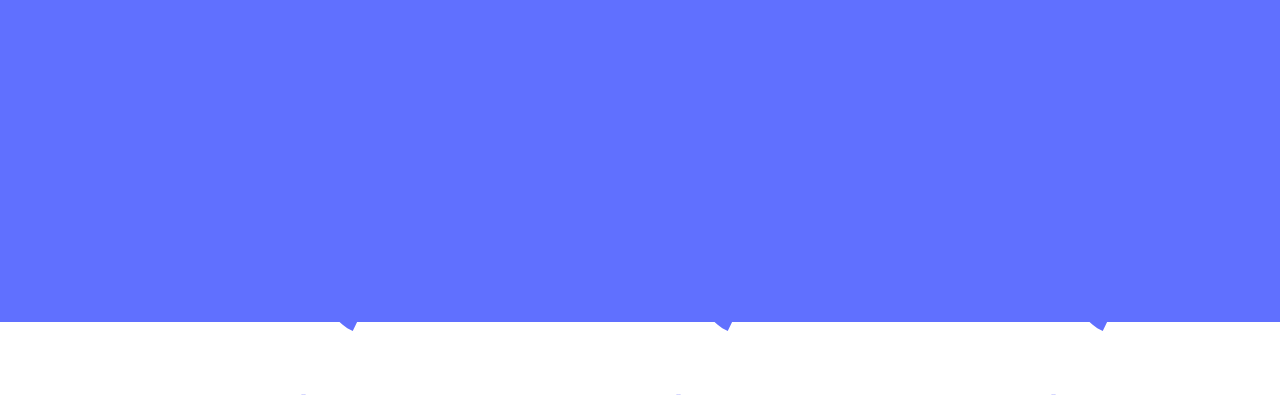
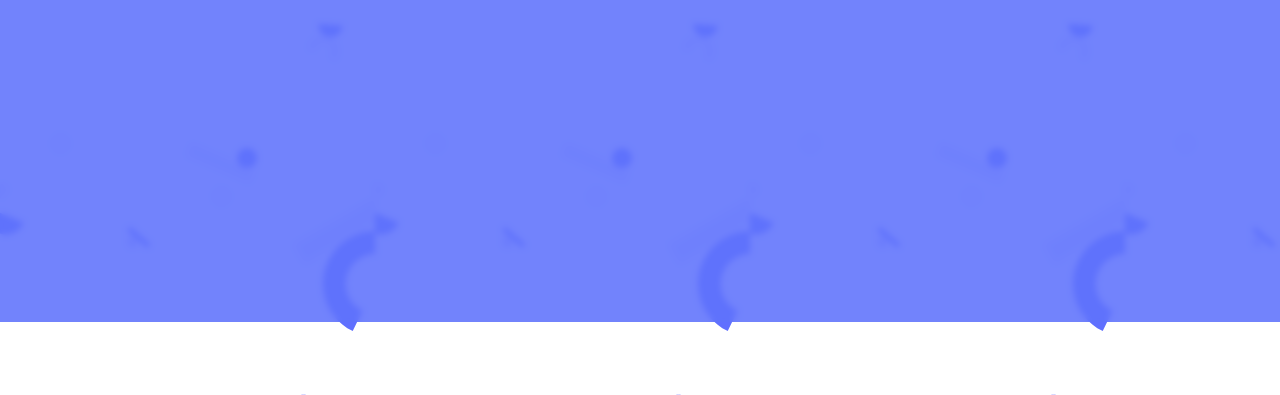
Before and after one commit to Munsa1/Portfolio-Redo, a plain HTML site: page index.html in a window 1280 px wide. Shown: the part 478-873 px from the top of the page. Drawn offline with Linux system fonts and the light colour scheme.

Commit message:
Add app.js to contain all website JavaScript code

```diff
--- a/index.html
+++ b/index.html
@@ -14,17 +14,15 @@
             <a href="#" class="logo">Logo</a>
             <div><i class="fa-solid fa-bars"></i></div>
         </div>
-        <div class="links-container">
-
-        </div>
         <div class="my-links d-flex">
             <i class="fa-solid fa-xmark"></i>
             <a href="#portfolio">Portfolio</a>
             <a href="#about">About</a>
             <a href="#contact">Contact</a>
         </div>
+        <div class="overlay"></div>
     </header>
-    <div class="portfolio">
+    <div class="portfolio" id="portfolio">
         <div>
             <h1 class="main-heading app-margin">
                 I’m Munsa<br/>
@@ -46,5 +44,6 @@
             </ul>
         </div>
     </div>
+    <script src="app.js"></script>
 </body>
 </html>
--- a/style.css
+++ b/style.css
@@ -46,8 +46,8 @@
   width: 100%;
   height: 100%;
   background-color: #6070ff;
-
-  /* filter: blur(-23px); */
+  z-index: 20;
+  opacity: .8;
 }
 
 .my-links i {
@@ -106,3 +106,14 @@
   margin-right: 22px;
   font-size: 20px;
 }
+
+.overlay {
+  position: absolute;
+  top: 0;
+  left: 0;
+  width: 100%;
+  height: 100%;
+  background-color: #5e8ed569;
+  backdrop-filter: blur(3px);
+  z-index: 5;
+}
```
Also changed, not shown: app.js (added).
